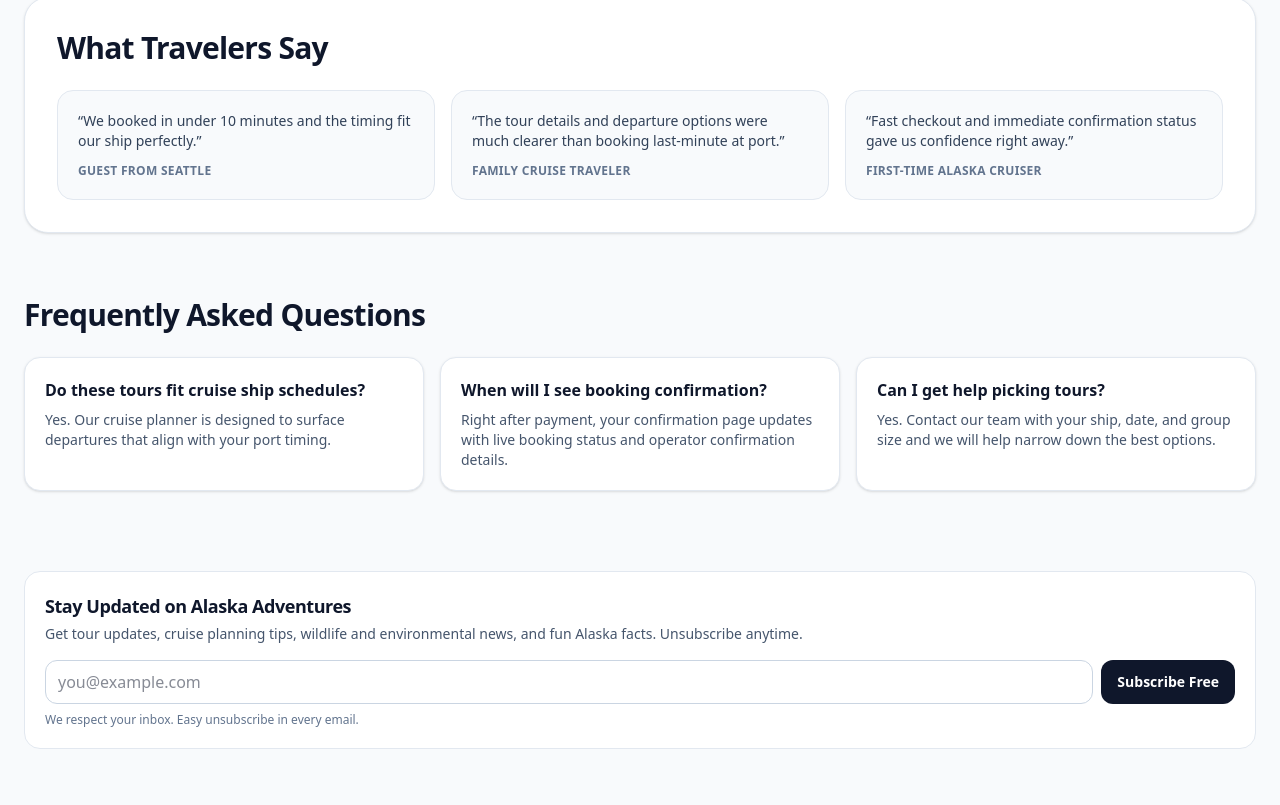
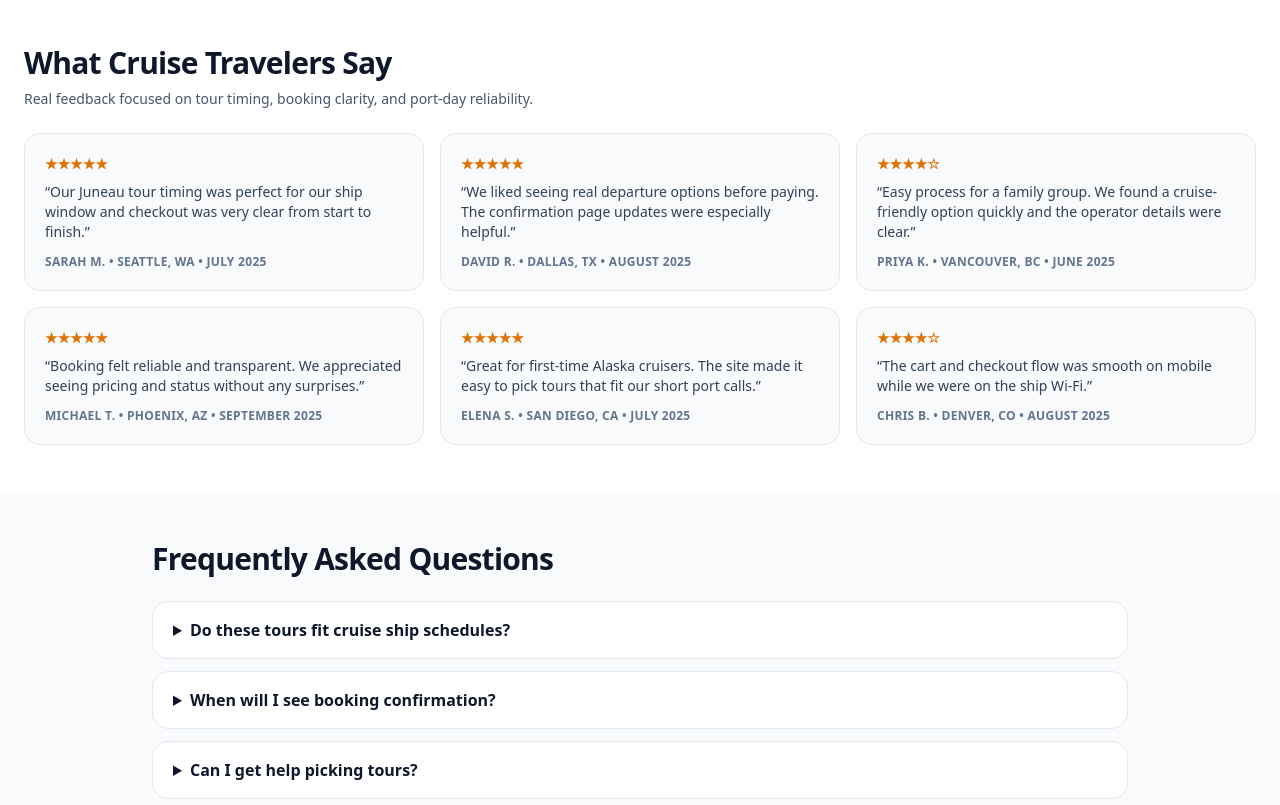
Before and after one commit to erichroeseler123-bot/wta-renderer, a Next.js app: page / in a window 1280 px wide. Shown: the part 2515-3320 px from the top of the page. Built offline with nearby package versions, Linux system fonts and the light colour scheme.

Commit message:
feat: strengthen trust content with testimonials, FAQs, and schema

```diff
--- a/app/about/page.tsx
+++ b/app/about/page.tsx
@@ -1,8 +1,29 @@
 import Link from "next/link";
+import TestimonialsSection from "@/app/components/testimonials/TestimonialsSection";
+import FAQSection, { type FAQItem } from "@/app/components/faq/FAQSection";
 
 export default function AboutPage() {
+  const aboutFaqs: FAQItem[] = [
+    {
+      question: "How does Welcome To Alaska Tours choose which tours to show?",
+      answer:
+        "We prioritize cruise-day-friendly options with clear timing and live availability checks.",
+    },
+    {
+      question: "Is booking secure?",
+      answer:
+        "Yes. Payments are processed through Stripe with encrypted checkout and confirmation tracking.",
+    },
+    {
+      question: "Can your team help us choose tours for our ship date?",
+      answer:
+        "Yes. Contact support with ship, date, and group details and we can guide you toward the best-fit options.",
+    },
+  ];
+
   return (
-    <main className="mx-auto max-w-5xl px-6 py-20 text-slate-900">
+    <main className="text-slate-900">
+      <section className="mx-auto max-w-5xl px-6 py-20">
         <h1 className="text-4xl font-extrabold tracking-tight">About Welcome To Alaska Tours</h1>
         <p className="mt-6 text-lg text-slate-700">
           Welcome To Alaska Tours helps cruise travelers quickly find shore excursions that fit real port timing,
@@ -38,6 +59,9 @@ export default function AboutPage() {
             Contact Our Team
           </Link>
         </div>
+      </section>
+      <TestimonialsSection compact />
+      <FAQSection faqs={aboutFaqs} />
     </main>
   );
 }
--- /dev/null
+++ b/app/components/faq/FAQSection.tsx
@@ -0,0 +1,50 @@
+import JsonLd from "@/components/seo/JsonLd";
+
+export type FAQItem = {
+  question: string;
+  answer: string;
+};
+
+export default function FAQSection({
+  faqs,
+  title = "Frequently Asked Questions",
+  includeSchema = true,
+}: {
+  faqs: FAQItem[];
+  title?: string;
+  includeSchema?: boolean;
+}) {
+  const schema = {
+    "@context": "https://schema.org",
+    "@type": "FAQPage",
+    mainEntity: faqs.map((f) => ({
+      "@type": "Question",
+      name: f.question,
+      acceptedAnswer: {
+        "@type": "Answer",
+        text: f.answer,
+      },
+    })),
+  };
+
+  return (
+    <section className="py-12 bg-slate-50">
+      {includeSchema ? <JsonLd data={schema} /> : null}
+      <div className="mx-auto max-w-5xl px-6">
+        <h2 className="text-2xl font-black tracking-tight sm:text-3xl">{title}</h2>
+        <div className="mt-6 space-y-3">
+          {faqs.map((faq) => (
+            <details key={faq.question} className="rounded-2xl border border-slate-200 bg-white">
+              <summary className="cursor-pointer px-5 py-4 text-sm font-bold text-slate-900 sm:text-base">
+                {faq.question}
+              </summary>
+              <div className="border-t border-slate-100 px-5 py-4 text-sm text-slate-700">
+                {faq.answer}
+              </div>
+            </details>
+          ))}
+        </div>
+      </div>
+    </section>
+  );
+}
--- /dev/null
+++ b/app/components/testimonials/TestimonialsSection.tsx
@@ -0,0 +1,51 @@
+import JsonLd from "@/components/seo/JsonLd";
+import { testimonials } from "@/lib/content/testimonials";
+
+export default function TestimonialsSection({
+  compact = false,
+  includeOrganizationSchema = false,
+}: {
+  compact?: boolean;
+  includeOrganizationSchema?: boolean;
+}) {
+  const total = testimonials.reduce((sum, t) => sum + t.rating, 0);
+  const avg = testimonials.length > 0 ? (total / testimonials.length).toFixed(1) : "5.0";
+
+  const orgSchema = {
+    "@context": "https://schema.org",
+    "@type": "Organization",
+    name: "Welcome To Alaska Tours",
+    url: "https://welcometoalaskatours.com",
+    aggregateRating: {
+      "@type": "AggregateRating",
+      ratingValue: avg,
+      reviewCount: String(testimonials.length),
+      bestRating: "5",
+      worstRating: "1",
+    },
+  };
+
+  return (
+    <section className={`${compact ? "py-8" : "py-12"} bg-white`}>
+      {includeOrganizationSchema ? <JsonLd data={orgSchema} /> : null}
+      <div className="mx-auto max-w-7xl px-6">
+        <h2 className="text-2xl font-black tracking-tight sm:text-3xl">What Cruise Travelers Say</h2>
+        <p className="mt-2 text-sm text-slate-600">
+          Real feedback focused on tour timing, booking clarity, and port-day reliability.
+        </p>
+
+        <div className="mt-6 grid gap-4 md:grid-cols-2 lg:grid-cols-3">
+          {testimonials.slice(0, compact ? 3 : testimonials.length).map((t) => (
+            <div key={`${t.name}-${t.date}-${t.quote}`} className="rounded-2xl border border-slate-200 bg-slate-50 p-5">
+              <div className="text-sm font-bold text-amber-600">{`${"★".repeat(t.rating)}${"☆".repeat(5 - t.rating)}`}</div>
+              <p className="mt-2 text-sm text-slate-700">&ldquo;{t.quote}&rdquo;</p>
+              <div className="mt-3 text-xs font-semibold uppercase tracking-wide text-slate-500">
+                {t.name} • {t.location} • {t.date}
+              </div>
+            </div>
+          ))}
+        </div>
+      </div>
+    </section>
+  );
+}
--- a/app/page.tsx
+++ b/app/page.tsx
@@ -5,6 +5,8 @@ import Image from "next/image";
 import { useMemo } from "react";
 import { useCruise } from "@/context/CruiseContext";
 import NewsletterSignup from "@/app/components/newsletter/NewsletterSignup";
+import TestimonialsSection from "@/app/components/testimonials/TestimonialsSection";
+import FAQSection, { type FAQItem } from "@/app/components/faq/FAQSection";
 
 const ports = [
   { name: "Juneau", href: "/tours?port=juneau", image: "/hero/juneau.jpg" },
@@ -71,33 +73,31 @@ const guideHighlights = [
   },
 ];
 
-const testimonials = [
+const faqItems: FAQItem[] = [
   {
-    quote: "We booked in under 10 minutes and the timing fit our ship perfectly.",
-    person: "Guest from Seattle",
+    question: "Do these tours fit cruise ship schedules?",
+    answer:
+      "Yes. Our cruise planner is designed to surface departures that align with your port timing.",
   },
   {
-    quote: "The tour details and departure options were much clearer than booking last-minute at port.",
-    person: "Family cruise traveler",
+    question: "When will I see booking confirmation?",
+    answer:
+      "Right after payment, your confirmation page updates with live booking status and operator confirmation details.",
   },
   {
-    quote: "Fast checkout and immediate confirmation status gave us confidence right away.",
-    person: "First-time Alaska cruiser",
-  },
-];
-
-const faqItems = [
-  {
-    q: "Do these tours fit cruise ship schedules?",
-    a: "Yes. Our cruise planner is designed to surface departures that align with your port timing.",
+    question: "Can I get help picking tours?",
+    answer:
+      "Yes. Contact our team with your ship, date, and group size and we will help narrow down the best options.",
   },
   {
-    q: "When will I see booking confirmation?",
-    a: "Right after payment, your confirmation page updates with live booking status and operator confirmation details.",
+    question: "What if our cruise arrival is delayed?",
+    answer:
+      "Choose cruise-friendly departures with built-in time margins. Operator policies vary, so check details on each tour and in confirmation messages.",
   },
   {
-    q: "Can I get help picking tours?",
-    a: "Yes. Contact our team with your ship, date, and group size and we will help narrow down the best options.",
+    question: "Do you include hidden fees at checkout?",
+    answer:
+      "No. Pricing is confirmed live before payment and shown in checkout with the selected departure and rate.",
   },
 ];
 
@@ -318,31 +318,8 @@ export default function HomePage() {
         </div>
       </section>
 
-      <section className="mx-auto max-w-7xl px-6 pb-16">
-        <div className="rounded-3xl border border-slate-200 bg-white p-8 shadow-sm">
-          <h2 className="text-2xl font-black tracking-tight sm:text-3xl">What Travelers Say</h2>
-          <div className="mt-6 grid gap-4 md:grid-cols-3">
-            {testimonials.map((t) => (
-              <div key={t.quote} className="rounded-2xl border border-slate-200 bg-slate-50 p-5">
-                <p className="text-sm text-slate-700">“{t.quote}”</p>
-                <p className="mt-3 text-xs font-bold uppercase tracking-wide text-slate-500">{t.person}</p>
-              </div>
-            ))}
-          </div>
-        </div>
-      </section>
-
-      <section className="mx-auto max-w-7xl px-6 pb-20">
-        <h2 className="text-2xl font-black tracking-tight sm:text-3xl">Frequently Asked Questions</h2>
-        <div className="mt-6 grid gap-4 md:grid-cols-3">
-          {faqItems.map((item) => (
-            <div key={item.q} className="rounded-2xl border border-slate-200 bg-white p-5 shadow-sm">
-              <div className="text-base font-black text-slate-900">{item.q}</div>
-              <p className="mt-2 text-sm text-slate-600">{item.a}</p>
-            </div>
-          ))}
-        </div>
-      </section>
+      <TestimonialsSection includeOrganizationSchema />
+      <FAQSection faqs={faqItems} />
 
       <section className="mx-auto max-w-7xl px-6 pb-20">
         <NewsletterSignup
--- a/app/tours/[company]/[item]/page.tsx
+++ b/app/tours/[company]/[item]/page.tsx
@@ -14,6 +14,8 @@ import { useCart } from "@/app/components/cart/CartContext";
 import { useCruise } from "@/context/CruiseContext";
 import { inferPortFromCompany } from "@/lib/handoff/mappings";
 import JsonLd from "@/components/seo/JsonLd";
+import FAQSection, { type FAQItem } from "@/app/components/faq/FAQSection";
+import TestimonialsSection from "@/app/components/testimonials/TestimonialsSection";
 
 type TourSnapshot = {
   pk?: number | string;
@@ -231,6 +233,33 @@ export default function TourDetailPage({
       url: typeof window !== "undefined" ? window.location.href : `https://welcometoalaskatours.com/tours/${company}/${item}`,
     },
   };
+  const tourFaqs: FAQItem[] = [
+    {
+      question: "Does this tour fit cruise ship schedules?",
+      answer:
+        "The booking flow is designed for cruise-day planning. Pick a departure that leaves enough margin before all-aboard.",
+    },
+    {
+      question: "When is my booking confirmed?",
+      answer:
+        "After payment, the confirmation page updates with booking status while finalization completes.",
+    },
+    {
+      question: "Can I see total pricing before payment?",
+      answer:
+        "Yes. Pricing is checked live against your selected departure, rate, and quantity before the payment step completes.",
+    },
+    {
+      question: "What if availability changes while I am checking out?",
+      answer:
+        "Live checks run during checkout. If availability or pricing changes, the flow returns a clear message so you can reselect.",
+    },
+    {
+      question: "Do I get email confirmation?",
+      answer:
+        "You receive a Stripe payment receipt, and booking confirmation details are surfaced during finalization.",
+    },
+  ];
 
   return (
     <main className="min-h-screen bg-white text-slate-900">
@@ -341,6 +370,9 @@ export default function TourDetailPage({
         </div>
       </div>
 
+      <TestimonialsSection compact />
+      <FAQSection faqs={tourFaqs} />
+
       <div className="fixed inset-x-0 bottom-0 z-40 border-t border-slate-200 bg-white/95 p-3 shadow-2xl backdrop-blur lg:hidden">
         <div className="mx-auto flex max-w-6xl items-center gap-3 pb-[env(safe-area-inset-bottom)]">
           <div className="min-w-0 flex-1">
--- a/components/seo/JsonLd.tsx
+++ b/components/seo/JsonLd.tsx
@@ -1,9 +1,8 @@
 // components/seo/JsonLd.tsx
-export default function JsonLd({ data }: { data: Record<string, any> }) {
+export default function JsonLd({ data }: { data: Record<string, unknown> }) {
   return (
     <script
       type="application/ld+json"
-      // eslint-disable-next-line react/no-danger
       dangerouslySetInnerHTML={{ __html: JSON.stringify(data) }}
     />
   );
--- /dev/null
+++ b/lib/content/testimonials.ts
@@ -0,0 +1,58 @@
+export type Testimonial = {
+  name: string;
+  location: string;
+  date: string;
+  rating: number;
+  quote: string;
+};
+
+export const testimonials: Testimonial[] = [
+  {
+    name: "Sarah M.",
+    location: "Seattle, WA",
+    date: "July 2025",
+    rating: 5,
+    quote:
+      "Our Juneau tour timing was perfect for our ship window and checkout was very clear from start to finish.",
+  },
+  {
+    name: "David R.",
+    location: "Dallas, TX",
+    date: "August 2025",
+    rating: 5,
+    quote:
+      "We liked seeing real departure options before paying. The confirmation page updates were especially helpful.",
+  },
+  {
+    name: "Priya K.",
+    location: "Vancouver, BC",
+    date: "June 2025",
+    rating: 4,
+    quote:
+      "Easy process for a family group. We found a cruise-friendly option quickly and the operator details were clear.",
+  },
+  {
+    name: "Michael T.",
+    location: "Phoenix, AZ",
+    date: "September 2025",
+    rating: 5,
+    quote:
+      "Booking felt reliable and transparent. We appreciated seeing pricing and status without any surprises.",
+  },
+  {
+    name: "Elena S.",
+    location: "San Diego, CA",
+    date: "July 2025",
+    rating: 5,
+    quote:
+      "Great for first-time Alaska cruisers. The site made it easy to pick tours that fit our short port calls.",
+  },
+  {
+    name: "Chris B.",
+    location: "Denver, CO",
+    date: "August 2025",
+    rating: 4,
+    quote:
+      "The cart and checkout flow was smooth on mobile while we were on the ship Wi-Fi.",
+  },
+];
```
Lines whose indentation alone changed are shown as unchanged.
